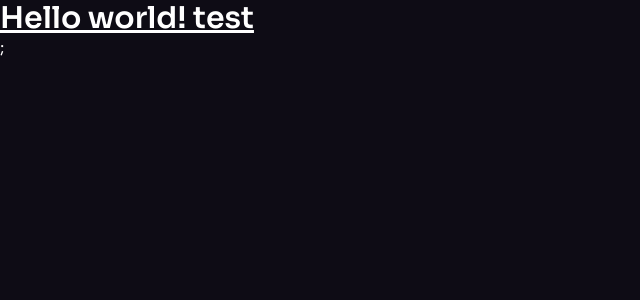
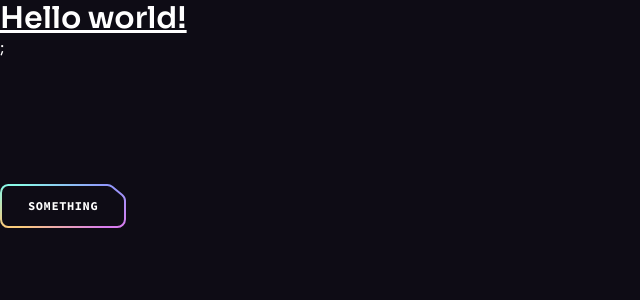
Before and after one commit to TaylerWaddle/brainwave, a React (Vite) app: page / in a window 1280 px wide. Shown: the top 300 px of the page, without its empty margins (0-640 px from the left). Built offline with nearby package versions, Linux system fonts and the light colour scheme.

Commit message:
created reusable button component

```diff
--- a/src/App.jsx
+++ b/src/App.jsx
@@ -1,9 +1,15 @@
 import ButtonGradient from "./assets/svg/ButtonGradient";
+import Button from "./components/button";
 
 const App = () => {
   return (
     <>
-      <h1 className="text-3xl font-bold underline">Hello world! test</h1>;
+      <h1 className="text-3xl font-bold underline">Hello world!</h1>;
+      <div className="pt-[4.75rem] lg:pt-[5.25rem] overflow-hidden">
+        <Button className="mt-10" href="#login">
+          Something
+        </Button>
+      </div>
       <ButtonGradient />
     </>
   );
--- /dev/null
+++ b/src/components/Button.jsx
@@ -0,0 +1,27 @@
+import ButtonSvg from "../assets/svg/ButtonSvg";
+
+const Button = ({ className, href, onClick, children, px, white }) => {
+  const classes = `button relative inline-flex items-center justify-center h-11 transition-colors hover:text-color-1 ${
+    px || "px-7"
+  } ${white ? "text-n-8" : "text-n-1"} ${className || ""}`;
+
+  const spanClasses = "relative z-10";
+
+  const renderButton = () => (
+    <button className={classes}>
+      <span className={spanClasses}>{children}</span>
+      {ButtonSvg(white)}
+    </button>
+  );
+
+  const renderLink = () => (
+    <a href={href} className={classes}>
+      <span className={spanClasses}>{children}</span>
+      {ButtonSvg(white)}
+    </a>
+  );
+
+  return href ? renderLink() : renderButton();
+};
+
+export default Button;
```
